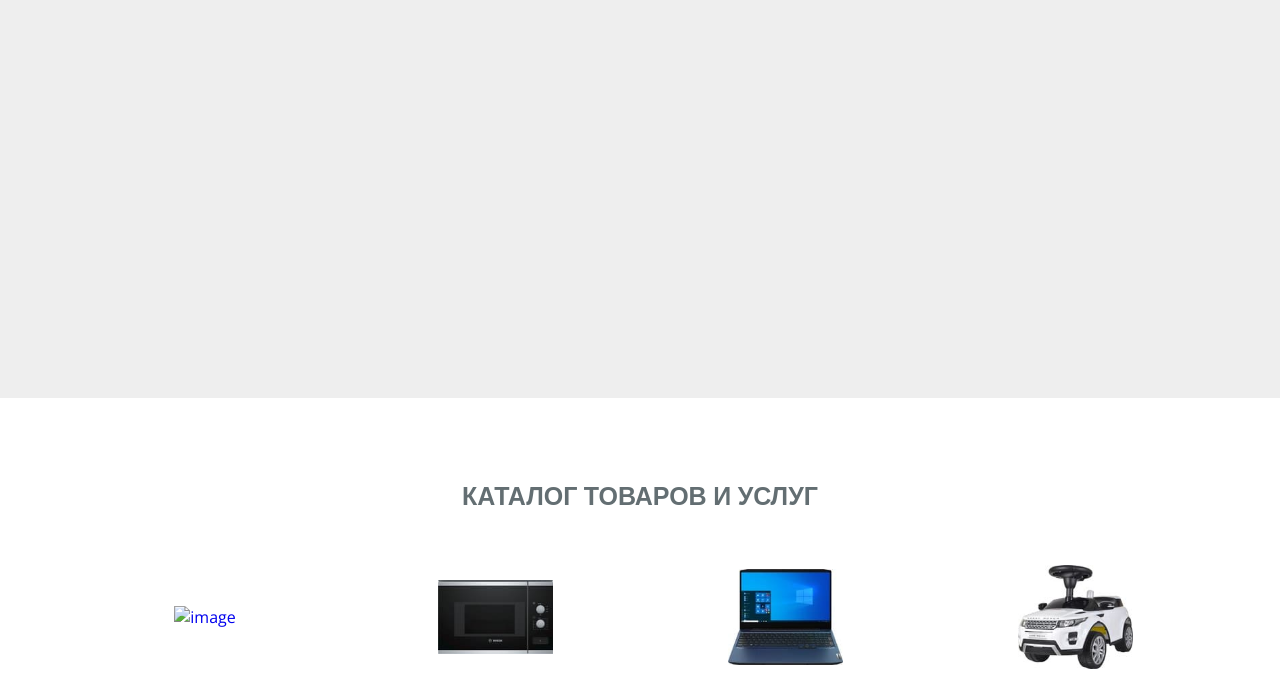
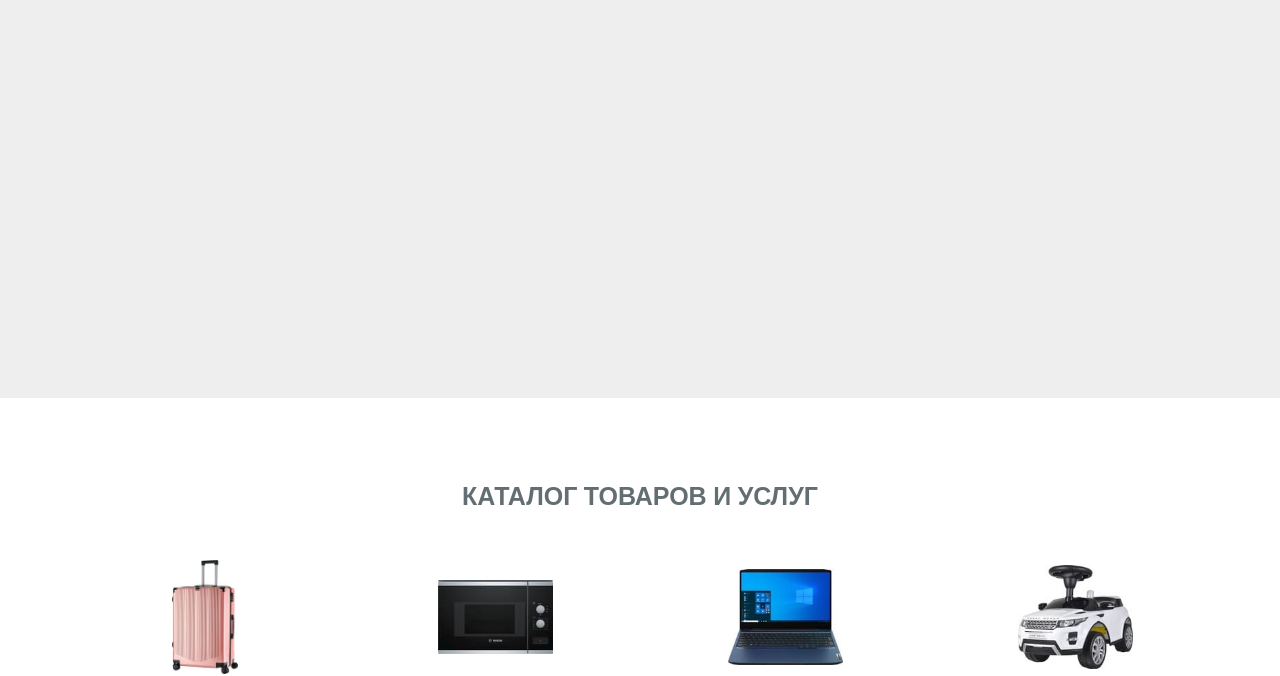
Before and after one commit to sgruzdov/skidki-online, a website: page src/index.html in a window 1280 px wide. Shown: the part 135-811 px from the top of the page. Drawn offline with nearby package versions, Linux system fonts and the light colour scheme.

Commit message:
Update index.html

```diff
--- a/src/index.html
+++ b/src/index.html
@@ -47,7 +47,7 @@
             <div class="catalog-items">
                 <a href="#" class="catalog-item">
                     <div class="catalog-item-image">
-                        <img src="src/img/1.jpeg" alt="image">
+                        <img src="/src/img/1.jpeg" alt="image">
                     </div>
                     <div class="catalog-item-descr">Туры</div>
                 </a>
```
